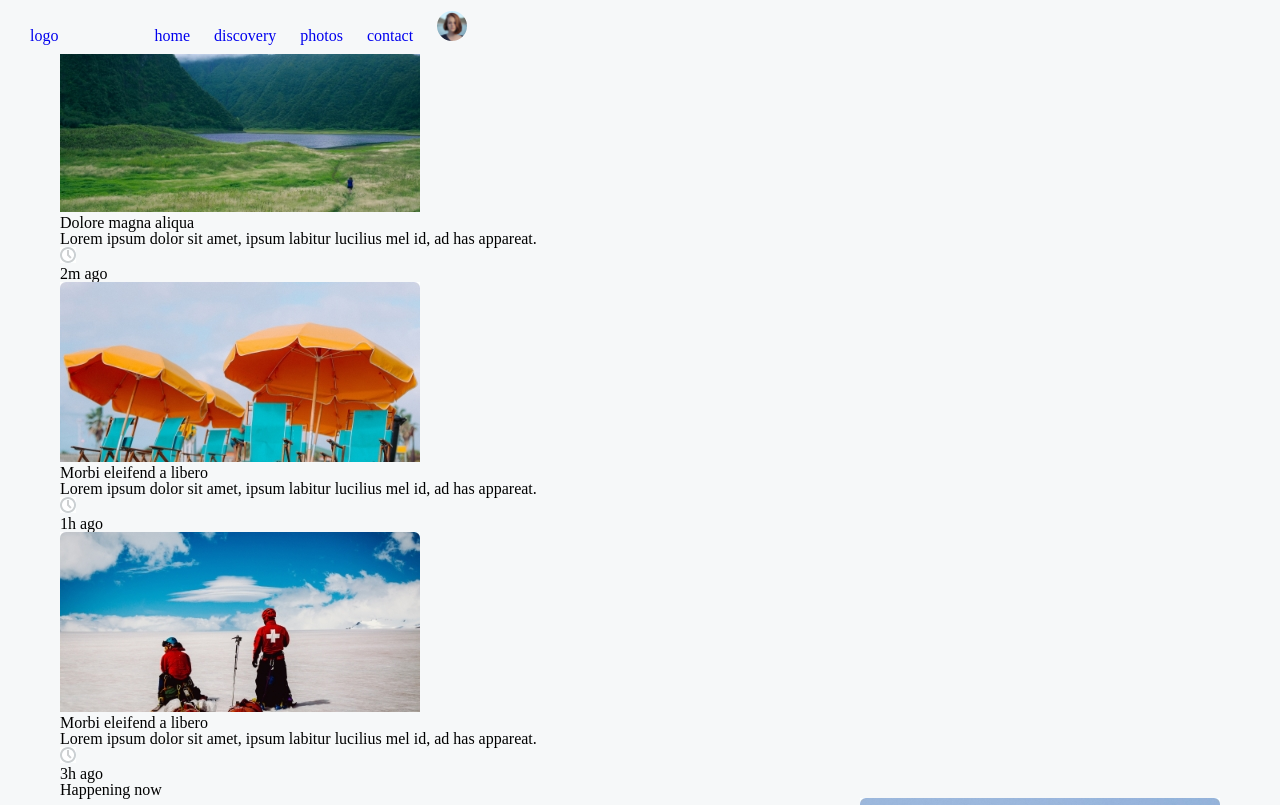
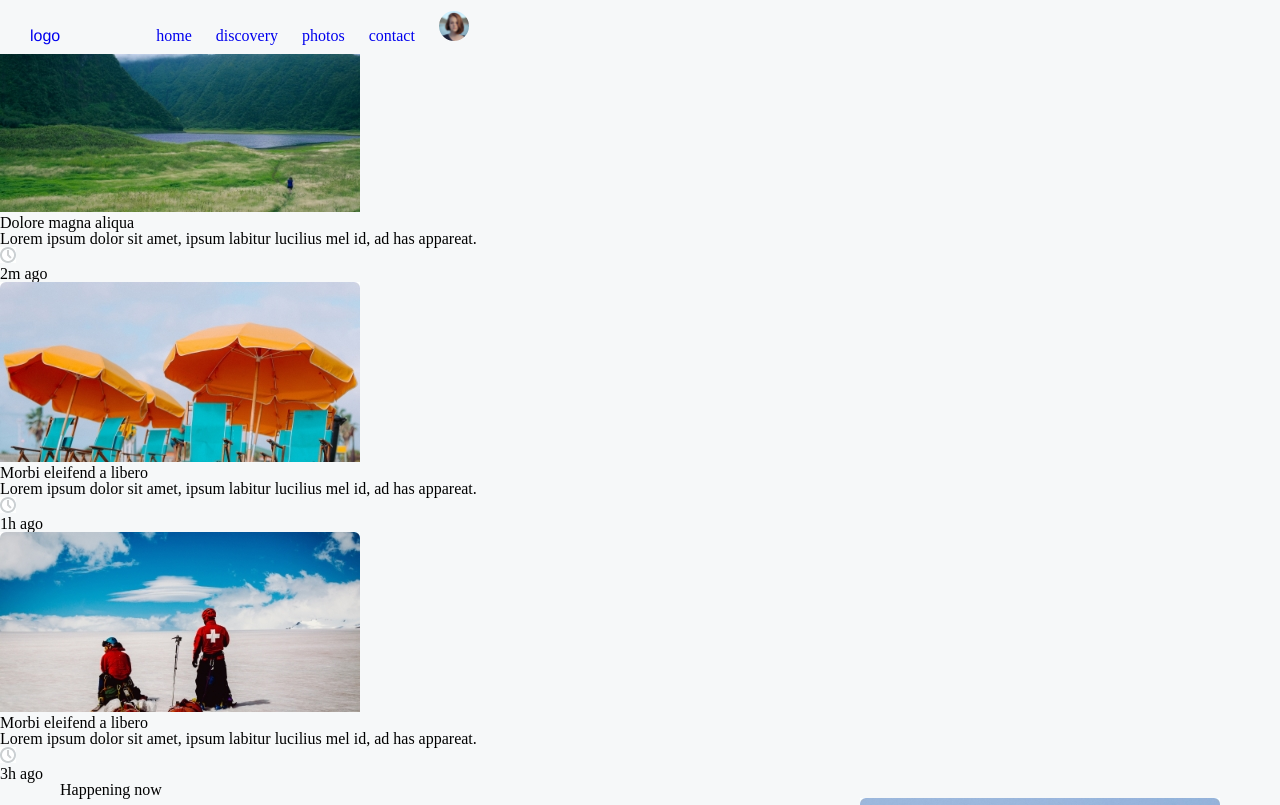
Before and after one commit to AnaPutkaradze/BTU5, a plain HTML site: page index.html in a window 1280 px wide. Shown: the top 805 px of the page. Drawn offline with Linux system fonts and the light colour scheme.

Commit message:
helvetica

```diff
--- a/CSS/font.css
+++ b/CSS/font.css
@@ -0,0 +1,10 @@
+@font-face {
+    font-family: 'Helvetica';
+    src: url('../fonts/Helvetica-Bold.woff2') format('woff2'),
+        url('../fonts/Helvetica-Bold.woff') format('woff'),
+        url('../fonts/Helvetica-Bold.ttf') format('truetype'),
+        url('../fonts/Helvetica-Bold.svg#Helvetica-Bold') format('svg');
+    font-weight: bold;
+    font-style: normal;
+    font-display: swap;
+}
--- a/CSS/styles.css
+++ b/CSS/styles.css
@@ -17,6 +17,7 @@ body {
 	margin-top: 18px;
 	margin-right: 92px;
 	margin-left: 20px;
+	font-family: 'Helvetica';
 }
 
 .navigation {
@@ -70,4 +71,5 @@ body {
 .block6 {
 	display: inline-block;
 	vertical-align: top;
+	width: 1160px;
 }
--- a/index.html
+++ b/index.html
@@ -28,8 +28,8 @@
 	 	</nav>
 	 </header>
 
-	 <section>
-	 	<div class="container-block">
+	 <section class="up">
+	 	<div class="container-block1">
 	 	<div class="heading"><h2>trending</h2></div>>
 	 		<div class="img">
 	 			<img src="images/mountain.jpg" alt="mountain">
@@ -43,7 +43,7 @@
 	 		</div>
 	 	</div>
 
-	 	<div class="container-block">
+	 	<div class="container-block2">
 	 		<div class="img">
 	 			<img src="images/island.jpg" alt="island">
 	 			<p>Morbi eleifend a libero</p>
@@ -56,7 +56,7 @@
 	 		</div>
 	 	</div>
 
-	 	<div class="container-block">
+	 	<div class="container-block3">
 	 		<div class="img">
 	 			<img src="images/ice.jpg" alt="ice">
 	 			<p>Morbi eleifend a libero</p>
```
Also changed, not shown: fonts/Helvetica-Bold.ttf (added), fonts/Helvetica-Bold.woff (added), fonts/Helvetica-Bold.woff2 (added), 1 other file.
